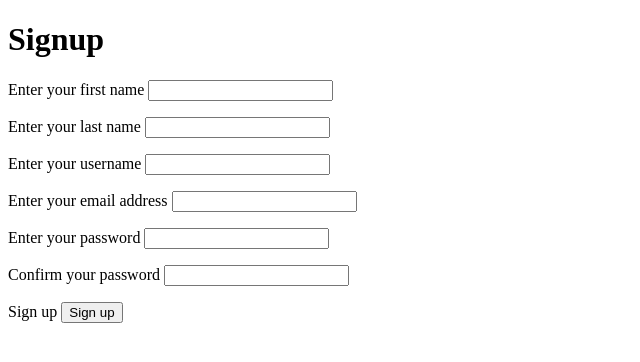
After one commit to devmiano/mistari, a Flask app: page /auth/signup in a window 1280 px wide. The commit adds this page. Shown: the top 362 px of the page, without its empty margins (0-640 px from the left). Run offline with Flask 2, Linux system fonts and the light colour scheme.

Commit message:
updated the views.py file for auth, also updated the db schema

```diff
--- a/app/__init__.py
+++ b/app/__init__.py
@@ -2,6 +2,11 @@ from flask import Flask
 from flask_assets import Environment, Bundle
 from config import config_options
 from flask_sqlalchemy import SQLAlchemy
+from flask_login import LoginManager
+
+login_manager = LoginManager()
+login_manager.session_protection = 'strong'
+login_manager.login_view = 'auth.login'
 
 db = SQLAlchemy()
 
@@ -10,6 +15,7 @@ def create_app(config_name):
   app = Flask(__name__, static_folder='assets')
   app.config.from_object(config_options[config_name])
   db.init_app(app)
+  login_manager.init_app(app)
   assets = Environment(app)
   assets.url = app.static_url_path
   sass = Bundle('sass/global.scss', filters='pyscss', depends='sass/base/*.scss', output='styles/global.css')
--- a/app/auth/__init__.py
+++ b/app/auth/__init__.py
@@ -1,3 +1,3 @@
 from flask import Blueprint
 auth = Blueprint('auth',__name__)
-from . import views
+from . import views, forms
--- /dev/null
+++ b/app/auth/forms.py
@@ -0,0 +1,27 @@
+from flask_wtf import FlaskForm
+from wtforms import StringField,PasswordField,SubmitField,ValidationError,BooleanField
+from wtforms.validators import InputRequired,Email,EqualTo,Length
+from ..models import User
+
+class RegistrationForm(FlaskForm):
+  first_name = StringField('Enter your first name', validators=[InputRequired(), Length(min=4, max=100)])
+  last_name = StringField('Enter your last name', validators=[InputRequired(), Length(min=4, max=100)])
+  username = StringField('Enter your  username', validators=[InputRequired(), Length(min=4, max=100)])
+  email = StringField('Enter your  email address', validators=[InputRequired(), Email()])
+  password = PasswordField('Enter your password', validators=[InputRequired(), EqualTo('password_confirm', message='Passwords do not match'), Length(min=5)])
+  password_confirm = PasswordField('Confirm your password', validators=[InputRequired()])
+  submit = SubmitField('Sign up')
+
+  def validate_username(self, data_field):
+    if User.query.filter_by(username=data_field.data).first():
+      raise ValidationError('That username is already taken')
+
+  def validate_email(self, data_field):
+    if User.query.filter_by(email=data_field.data).first():
+      raise ValidationError('That email address is already in use')
+
+class LoginForm(FlaskForm):
+  email = StringField('Enter your  email address', validators=[InputRequired(), Email()])
+  password = PasswordField('Enter your password', validators=[InputRequired()])
+  remember = BooleanField('Remember me')
+  submit = SubmitField('Log in')
--- a/app/auth/views.py
+++ b/app/auth/views.py
@@ -1,6 +1,38 @@
-from flask import render_template
+from flask import render_template,redirect,url_for,flash,request
+from flask_login import login_user,logout_user, login_required
+from ..models import User
+from .forms import LoginForm, RegistrationForm
+from .. import db
 from . import auth
 
-@auth.route('/login')
+@auth.route('/login', methods=['GET', 'POST'])
 def login():
-  return render_template('auth/login.html')
+  login = LoginForm()
+  if login.validate_on_submit():
+    user = User.query.filter_by(email = login.email.data).first()
+    if user is not None and user.verify_password(login.password.data):
+      login_user(user, login.remember.data)
+      return redirect(request.args.get('next') or url_for('main.index'))
+
+    flash('Invalid email or password')
+
+  title = 'Login'
+  return render_template('auth/login.html', title=title, login=login)
+
+@auth.route('/signup', methods=['GET', 'POST'])
+def signup():
+  signup = RegistrationForm()
+  if signup.validate_on_submit():
+    user = User(first_name=signup.first_name.data, last_name=signup.last_name.data, username=signup.username.data, email=signup.email.data, password=signup.password.data)
+    db.session.add(user)
+    db.session.commit()
+    return redirect(url_for('auth.login'))
+
+  title = 'New Account'
+  return render_template('auth/signup.html', signup=signup, title=title)
+
+@auth.route('/logout')
+@login_required
+def logout():
+  logout_user()
+  return redirect(url_for('main.index'))
--- /dev/null
+++ b/app/templates/add.html
@@ -0,0 +1,5 @@
+{% extends 'base.html' %} {% block content %}
+<div class="add">
+  <h1>Add a Pitch</h1>
+</div>
+{% endblock %}
--- /dev/null
+++ b/app/templates/auth/signup.html
@@ -0,0 +1,49 @@
+<!DOCTYPE html>
+<html lang="en">
+  <head>
+    <meta charset="UTF-8" />
+    <meta http-equiv="X-UA-Compatible" content="IE=edge" />
+    <meta name="viewport" content="width=device-width, initial-scale=1.0" />
+    <title>Signup</title>
+  </head>
+  <body>
+    <h1>Signup</h1>
+    <form>
+      {{ signup.csrf_token }}
+      <p>{{ signup.first_name.label }} {{ signup.first_name() }}</p>
+      {% for error in signup.first_name.errors %}
+      <li>{{error}}</li>
+      {% endfor %}
+
+      <p>{{ signup.last_name.label }} {{ signup.last_name() }}</p>
+      {% for error in signup.last_name.errors %}
+      <li>{{error}}</li>
+      {% endfor %}
+
+      <p>{{ signup.username.label }} {{ signup.username() }}</p>
+      {% for error in signup.username.errors %}
+      <li>{{error}}</li>
+      {% endfor %}
+
+      <p>{{ signup.email.label }} {{ signup.email() }}</p>
+      {% for error in signup.email.errors %}
+      <li>{{error}}</li>
+      {% endfor %}
+
+      <p>{{ signup.password.label }} {{ signup.password() }}</p>
+      {% for error in signup.password.errors %}
+      <li>{{error}}</li>
+      {% endfor %}
+
+      <p>{{ signup.password_confirm.label }} {{ signup.password_confirm() }}</p>
+      {% for error in signup.password_confirm.errors %}
+      <li>{{error}}</li>
+      {% endfor %}
+
+      <p>{{ signup.submit.label }} {{ signup.submit() }}</p>
+      {% for error in signup.submit.errors %}
+      <li>{{error}}</li>
+      {% endfor %}
+    </form>
+  </body>
+</html>
```
Also changed, not shown: app/main/views.py (+10 -2 lines), app/models.py (+14 -5 lines), app/templates/auth/login.html (+25 -1 lines), app/templates/navbar.html (added, +8 -0 lines), migrations/versions/fa4290041d0d_migration_after_schema_change.py (added, +38 -0 lines), requirements.txt (added, +24 -0 lines).
